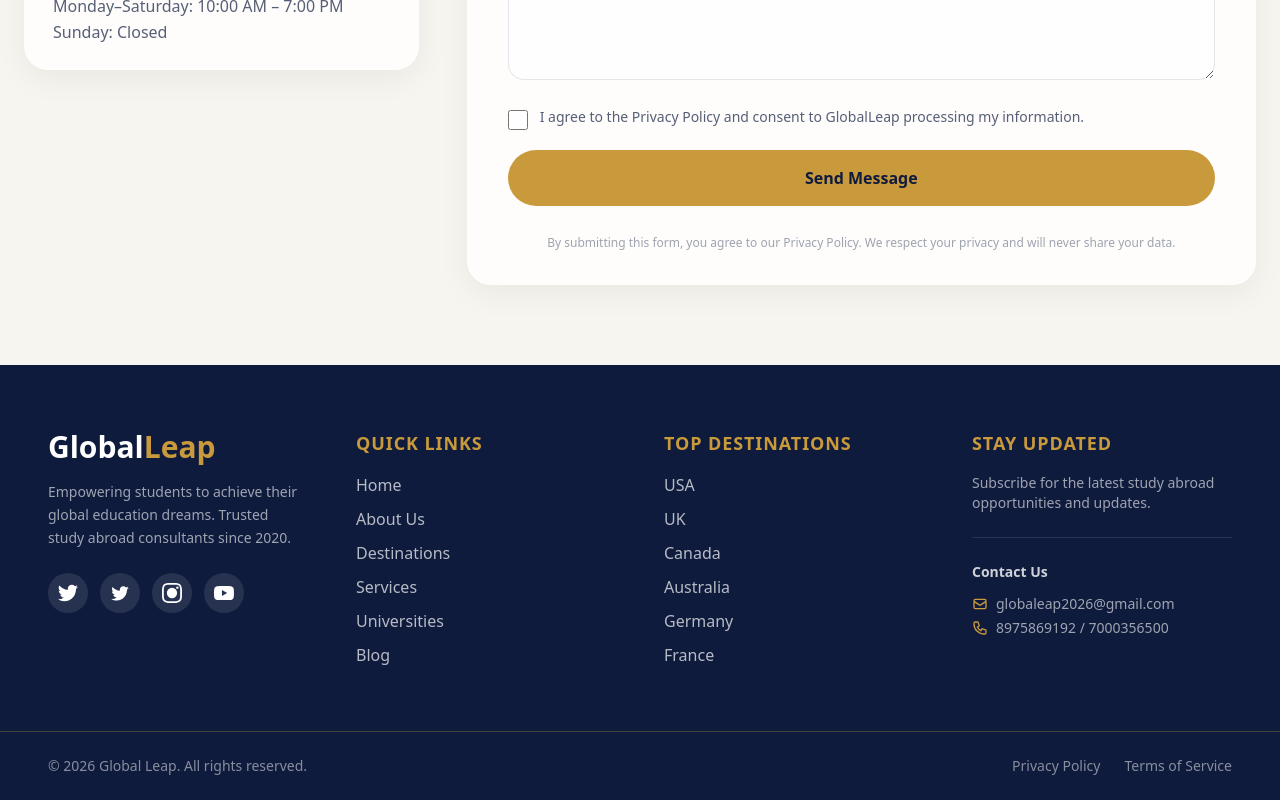
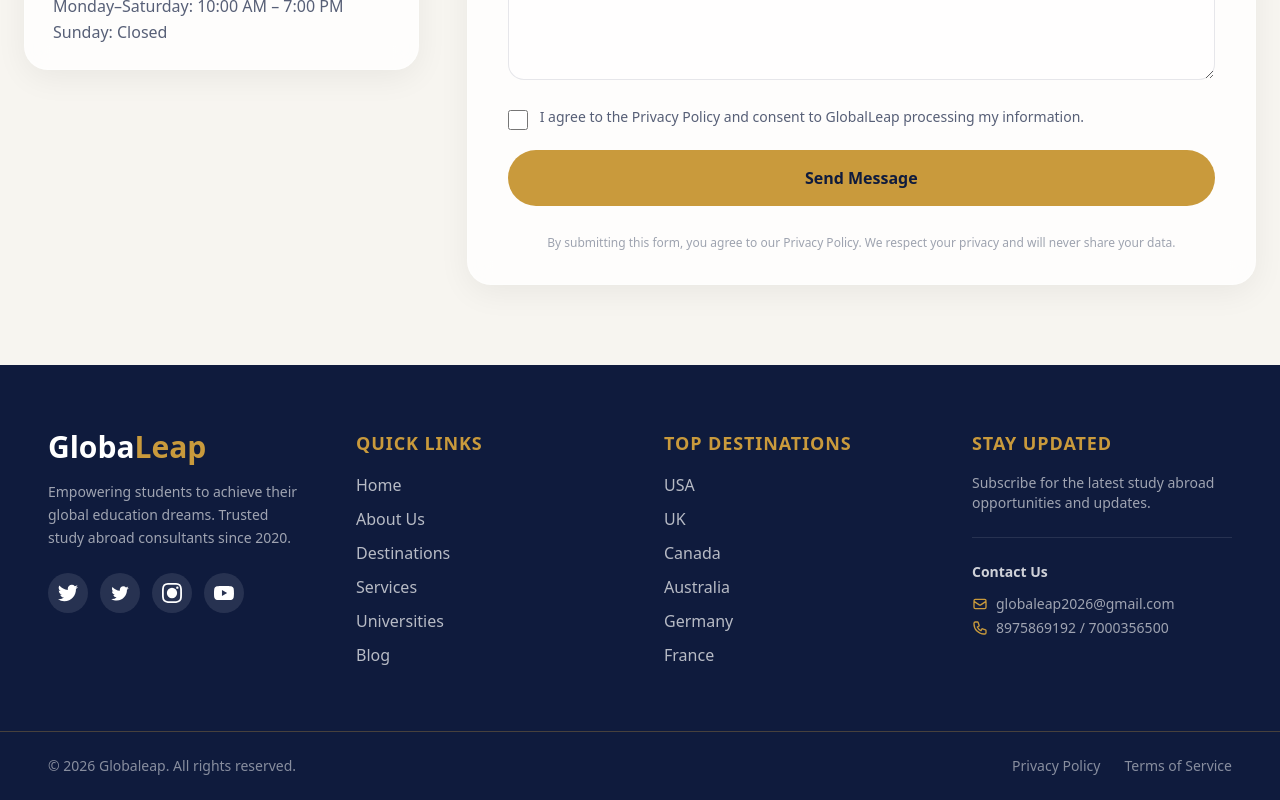
Before and after one commit to omkarpatil2104/GlobalLeap, a React (Vite) app in the folder frontend/: page /contact in a window 1280 px wide. Shown: the part 977-1777 px from the top of the page. Built offline with nearby package versions, Linux system fonts and the light colour scheme.

Commit message:
Footer Name change

```diff
--- a/frontend/src/components/Footer.jsx
+++ b/frontend/src/components/Footer.jsx
@@ -10,7 +10,7 @@ export default function Footer() {
           {/* Column 1 – Brand */}
           <div>
             <Link to="/" className="text-3xl font-bold">
-              Global<span className="text-[#C99A3C]">Leap</span>
+              Globa<span className="text-[#C99A3C]">Leap</span>
             </Link>
             <p className="mt-4 text-white/60 text-sm leading-relaxed max-w-xs">
               Empowering students to achieve their global education dreams.
@@ -92,7 +92,7 @@ export default function Footer() {
       <div className="border-t border-[#C99A3C]/30">
         <div className="container mx-auto px-6 lg:px-12 py-6 flex flex-col md:flex-row justify-between items-center text-sm text-white/50">
           <p>
-            &copy; {new Date().getFullYear()} Global Leap. All rights reserved.
+            &copy; {new Date().getFullYear()} Globaleap. All rights reserved.
           </p>
           <div className="flex gap-6 mt-2 md:mt-0">
             <Link to="/privacy" className="hover:text-[#C99A3C] transition">Privacy Policy</Link>
```
